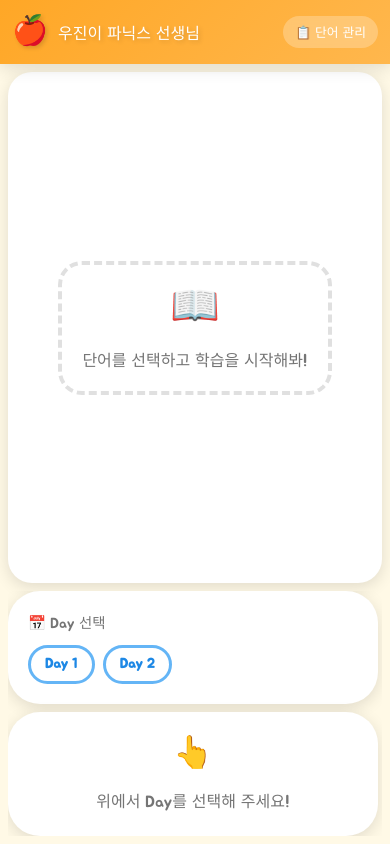
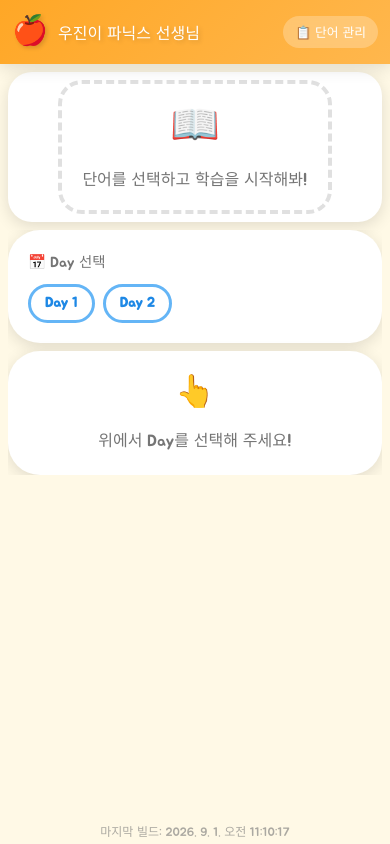
Before and after one commit to jychoi0858-wj/woojin-phonics, a React (Create React App) app: page / in a window 390 px wide. Built offline with nearby package versions, Linux system fonts and the light colour scheme.

Commit message:
빌드 타임스탬프 푸터 + 갤럭시 S24 Ultra 반응형 수정

```diff
--- a/src/App.css
+++ b/src/App.css
@@ -234,6 +234,7 @@
 /* Right Panel - Controls */
 .learning-right {
     width: 380px;
+    min-width: 280px;
     display: flex;
     flex-direction: column;
     gap: 16px;
@@ -746,6 +747,17 @@
     padding: 8px 0;
 }
 
+/* Build Footer */
+.build-footer {
+    text-align: center;
+    font-family: var(--font-kr);
+    font-size: 0.75rem;
+    color: var(--color-text-light);
+    opacity: 0.6;
+    padding: 4px 0;
+    flex-shrink: 0;
+}
+
 /* ===== Responsive: Tablet Portrait & Small Screens ===== */
 @media (max-width: 900px) {
     .learning-main {
@@ -789,6 +801,10 @@
 
 /* ===== Responsive: Phone (Galaxy S24 Ultra etc.) ===== */
 @media (max-width: 500px) {
+    .app-container {
+        overflow-y: auto;
+    }
+
     .app-header {
         padding: 8px 12px;
     }
@@ -803,19 +819,33 @@
     }
 
     .learning-main {
+        flex-direction: column;
         padding: 8px;
         gap: 8px;
+        overflow-y: auto;
     }
 
     .learning-left {
-        min-height: 200px;
+        min-height: auto;
         padding: 8px;
         gap: 2px;
         border-radius: var(--radius-lg);
+        flex: none;
+    }
+
+    .learning-right {
+        width: 100% !important;
+        min-width: unset;
+        gap: 8px;
+        padding-right: 0;
+    }
+
+    .image-area {
+        max-height: 30vh;
     }
 
     .image-area img {
-        max-height: 85%;
+        max-height: 100%;
         max-width: 95%;
         border: 3px solid var(--bg-main);
     }
--- a/src/App.js
+++ b/src/App.js
@@ -3,6 +3,9 @@ import './App.css';
 
 // 🔑 Unsplash API Access Key (여기에 본인의 Access Key를 넣어주세요)
 const UNSPLASH_ACCESS_KEY = 'lUEkIzFvUdSi5HFripV7x1DcCdqy_rirUOB8MHVb2_M';
+
+// 빌드 시간
+const BUILD_TIME = new Date().toLocaleString('ko-KR', { timeZone: 'Asia/Seoul' });
 
 // localStorage key
 const STORAGE_KEY = 'woojin-phonics-days';
@@ -492,6 +495,11 @@ function App() {
           removeWordFromDay={removeWordFromDay}
         />
       )}
+
+      {/* ===== Footer - Build Info ===== */}
+      <div className="build-footer">
+        마지막 빌드: {BUILD_TIME}
+      </div>
     </div>
   );
 }
```
